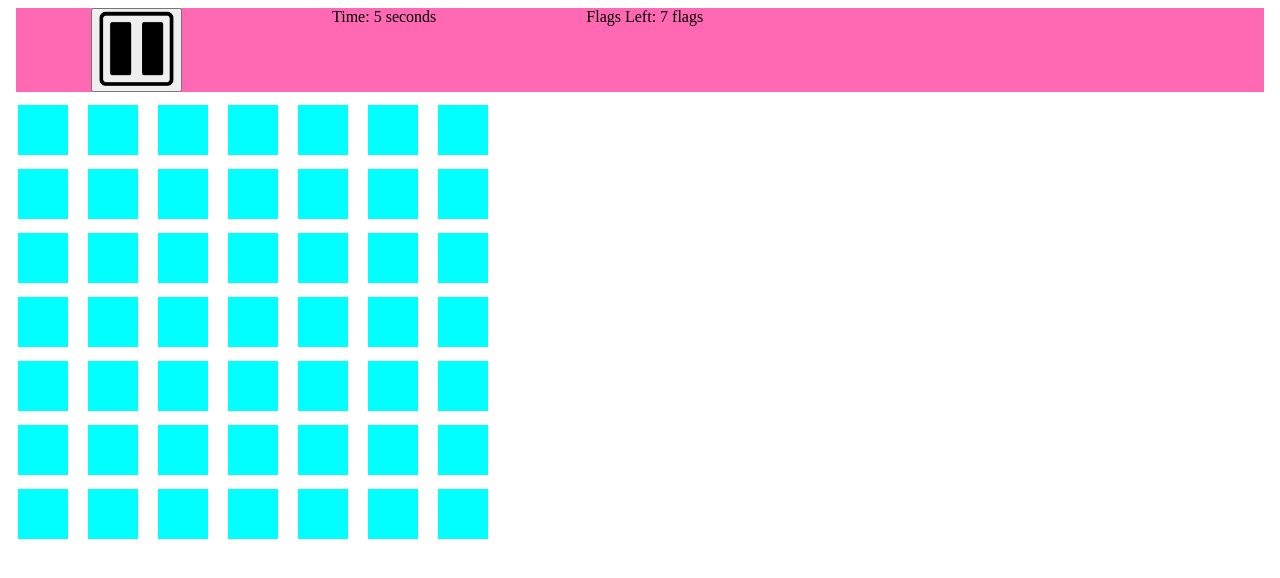
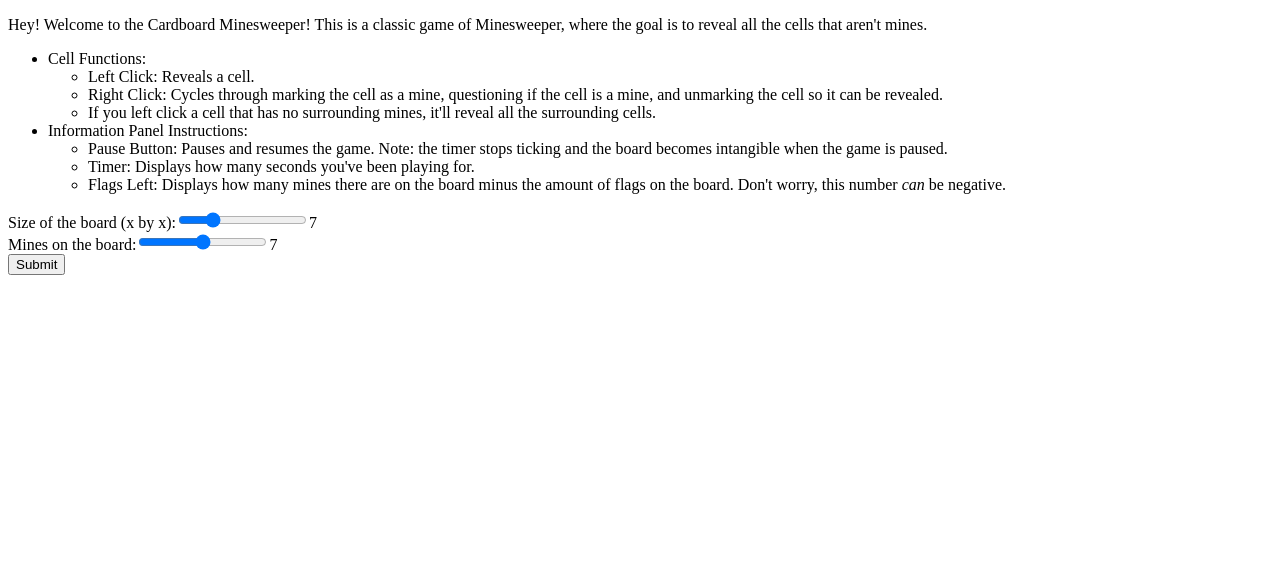
Before and after one commit to belmonthighclub/cardboard, an Angular app: page /path in a window 1280 px wide. Shown: the top 578 px of the page. Built offline with nearby package versions, Linux system fonts and the light colour scheme.

Commit message:
Added all of start-screen.html and most of start-screen.ts (look at commit to see exactly what I did)

```diff
--- a/src/app/start-screen/start-screen.component.html
+++ b/src/app/start-screen/start-screen.component.html
@@ -1,2 +1,30 @@
-<app-board *ngIf = "getPlaying()" [cellsPerRow] = "getCellsPerRow()" [mines] = "getMines()" (emitter) = "processEmit($event)"></app-board>
-<!--<app-end-screen *ngIf = "getGameOver()"></app-end-screen>-->
+<div id = "start_screen" *ngIf = "!getPlaying()">
+    <p id = "paragraphIntroduction">Hey! Welcome to the Cardboard Minesweeper! This is a classic game of Minesweeper, where the goal is to reveal all the cells that aren't mines.</p>
+    <ul id = "controlsList">
+        <li>Cell Functions:
+            <ul class = "subList">
+                <li>Left Click: Reveals a cell.</li>
+                <li>Right Click: Cycles through marking the cell as a mine, questioning if the cell is a mine, and unmarking the cell so it can be revealed.</li>
+                <li>If you left click a cell that has no surrounding mines, it'll reveal all the surrounding cells.</li>
+            </ul>
+        </li>
+        <li>Information Panel Instructions:
+            <ul class = "subList">
+                <li>Pause Button: Pauses and resumes the game. Note: the timer stops ticking and the board becomes intangible when the game is paused.</li>
+                <li>Timer: Displays how many seconds you've been playing for.</li>
+                <li>Flags Left: Displays how many mines there are on the board minus the amount of flags on the board. Don't worry, this number <em>can</em> be negative.</li>
+            </ul>
+        </li>
+    </ul>
+    <label for = "sizeInput">Size of the board (x by x):</label>
+    <input id = "sizeInput" name = "sizeInput" required = "true" type = "range" min = "3" max = "20" value = "7" oninput = "this.nextElementSibling.value = this.value" (input) = "setCellsPerRowEvent($event)"><output>7</output><br>
+    <label for = "mineInput">Mines on the board:</label>
+    <input id = "mineInput" name = "mineInput" required = "true" type = "range" min = "getCellsPerRow()" max = "70" value = "(getCellsPerRow() + getCellsPerRow() ** 2) / 2" oninput = "this.nextElementSibling.value = this.value" (input) = "setMinesEvent($event)"><output>{{getCellsPerRow()}}</output><br>
+    <input id = "submit" name = "submit" type = "submit" value = "Submit" (click) = "this.submission()">
+</div>
+<div id = "board" *ngIf = "getPlaying()">
+    <app-board [cellsPerRow] = "getCellsPerRow()" [mines] = "getMines()" (emitter) = "processEmit($event)"></app-board>
+</div>
+<!--<div id = "end_screen" *ngIf = "!getPlaying()">
+    <app-end-screen *ngIf = "getGameOver()"></app-end-screen>
+</div>-->
--- a/src/app/start-screen/start-screen.component.ts
+++ b/src/app/start-screen/start-screen.component.ts
@@ -1,4 +1,4 @@
-import { Component, Input, OnDestroy, OnInit } from '@angular/core';
+import { Component, OnDestroy, OnInit } from '@angular/core';
 import { interval, Subscription } from 'rxjs';
 
 const LOOPS_PER_SECOND = 1;
@@ -12,19 +12,40 @@ const LOOPS_PER_SECOND = 1;
 export class StartScreenComponent implements OnInit, OnDestroy {
   private cellsPerRow: number = 7;
   private mines: number = 7;
-  private playing: boolean = true;
+  private playing: boolean = false;
+  private victory: boolean | null = null;
   private subscription: Subscription = new Subscription(); //used to loop a method
 
   public getPlaying(): boolean { //getter for start
     return this.playing;
   }
 
+  public getVictory(): boolean | null {
+    return this.victory;
+  }
+
   public getCellsPerRow(): number { //getter for cellsPerRow
     return this.cellsPerRow;
   }
 
+  public setCellsPerRow(newCellsPerRow: number): void { //setter for cellsPerRow
+    this.cellsPerRow = newCellsPerRow;
+  }
+
+  public setCellsPerRowEvent(event: Event): void { //setter for cellsPerRow (event)
+    this.cellsPerRow = Number((event.target as HTMLInputElement).value);
+  }
+
   public getMines(): number { //getter for mines
     return this.mines;
+  }
+
+  public setMines(newMines: number): void { //setter for mines
+    this.mines = newMines;
+  }
+
+  public setMinesEvent(event: Event): void { //setter for mines (event)
+    this.mines = Number((event.target as HTMLInputElement).value);
   }
 
   constructor() {
@@ -42,4 +63,20 @@ export class StartScreenComponent implements OnInit, OnDestroy {
   ngOnDestroy(): void {
     this.subscription && this.subscription.unsubscribe();
   }
+
+  public processEmit(event: number): void {
+    if (event != 0) {
+      this.playing = false;
+    }
+    if (event == 1) {
+      this.victory = true;
+    }
+    else if (event == -1) {
+      this.victory = false;
+    }
+  }
+
+  public submission(): void {
+    this.playing = true;
+  }
 }
```
